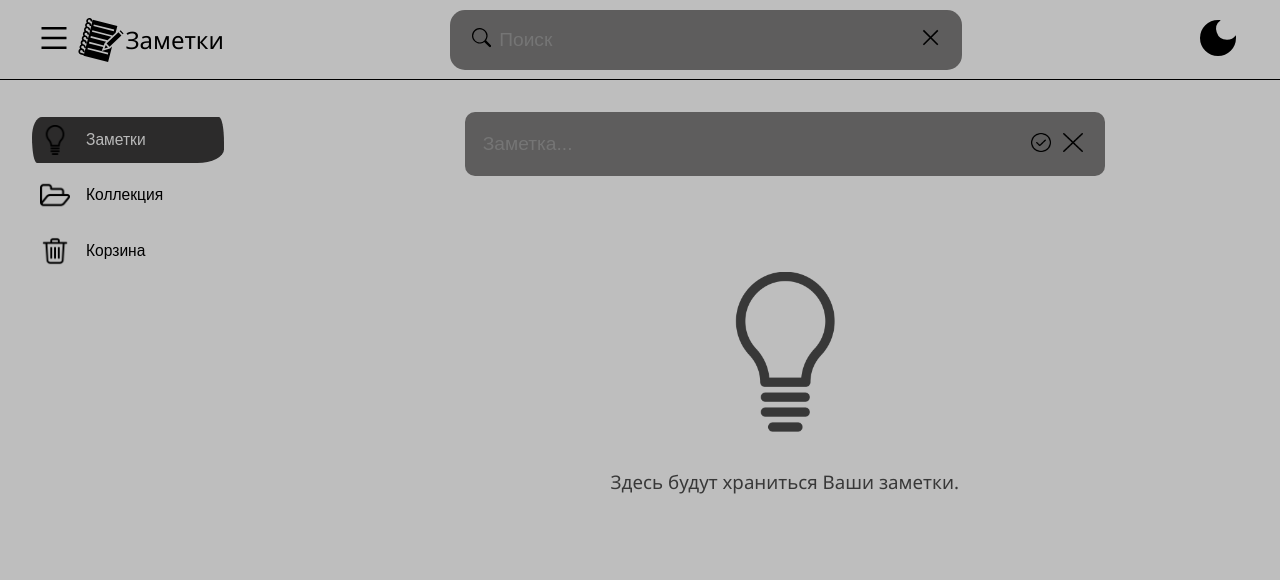
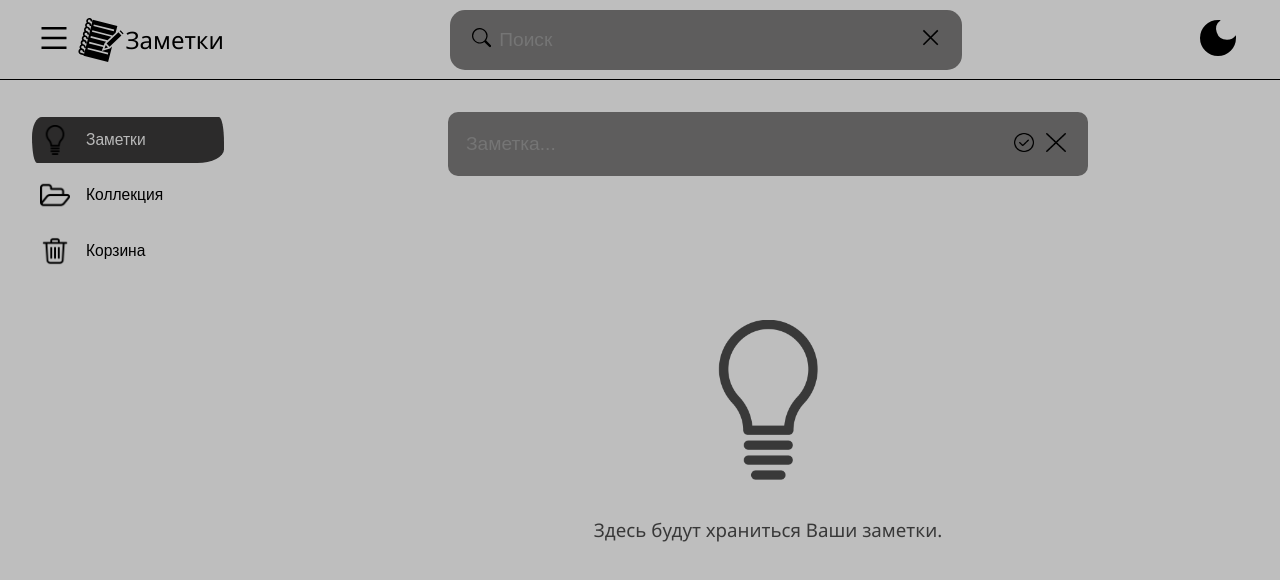
Before and after one commit to Evgenii-Buslaev/NotesAppReact, a React (Create React App) app: page / in a window 1280 px wide. Shown: the top 580 px of the page. Built offline with nearby package versions, Linux system fonts and the light colour scheme.

Commit message:
Replaced note array to App component

```diff
--- a/src/App.js
+++ b/src/App.js
@@ -2,20 +2,41 @@ import "./App.css";
 import "./css/page.css";
 import "./css/reset.css";
 
+import { useState } from "react";
+import { v4 as uuidv4 } from "uuid";
+
 import Header from "./components/Header";
 import Menu from "./components/Menu";
+import NoteInput from "./components/NoteInput";
 import NotesList from "./components/NotesList";
-import NoteInput from "./components/NoteInput";
 
 function App() {
+  const [notesList, setNotesList] = useState([]);
+  const [inputNote, setInputNote] = useState("");
+
+  function createNote(e) {
+    e.preventDefault();
+    setNotesList([...notesList, { text: inputNote, id: uuidv4() }]);
+    setInputNote("");
+  }
+
+  function changeInput(e) {
+    setInputNote(e.target.value);
+  }
+
   return (
     <div className="App">
       <Header />
       <main>
         <Menu />
-        <NotesList>
-          <NoteInput />
-        </NotesList>
+        <div>
+          <NoteInput
+            value={inputNote}
+            change={changeInput}
+            create={createNote}
+          />
+          <NotesList storage={notesList} />
+        </div>
       </main>
     </div>
   );
--- a/src/components/NoteInput.jsx
+++ b/src/components/NoteInput.jsx
@@ -3,16 +3,16 @@ import closeIcon from "../icons/note-input/close.png";
 
 import classes from "../css/components/NoteInput.module.css";
 
-function NoteInput({ change, add, value }) {
+function NoteInput({ change, create, value }) {
   return (
-    <form className={classes.noteInputCont} onSubmit={add}>
+    <form className={classes.noteInputCont} onSubmit={create}>
       <input
         type="sumbit"
         placeholder="Заметка..."
         onChange={change}
         value={value}
       ></input>
-      <button onClick={add}>
+      <button onClick={create}>
         <img src={confirmIcon} alt="confirm-button-icon" />
       </button>
       <button>
--- a/src/components/NotesList.jsx
+++ b/src/components/NotesList.jsx
@@ -1,11 +1,7 @@
-import { useState } from "react";
-import { v4 as uuidv4 } from "uuid";
-
 // styles
 import styles from "../css/components/NotesList.module.css";
 
 // components
-import NoteInput from "./NoteInput";
 import BackgroundOfEmptyList from "./BackgroundOfEmptyList";
 import Note from "./Note";
 
@@ -14,25 +10,11 @@ import notes from "../icons/menu/storage.png";
 /* import collection from "../icons//menu/collection.png";
 import recycleBin from "../icons//menu/recycle-bin.png"; */
 
-function NotesList() {
-  const [notesList, setNotesList] = useState([]);
-  const [inputNote, setInputNote] = useState("");
-
-  function createNote(e) {
-    e.preventDefault();
-    setNotesList([...notesList, { text: inputNote, id: uuidv4() }]);
-    setInputNote("");
-  }
-
-  function changeInput(e) {
-    setInputNote(e.target.value);
-  }
-
+function NotesList({ storage }) {
   return (
     <div className={styles.notesCont}>
-      <NoteInput change={changeInput} add={createNote} value={inputNote} />
-      {notesList.length ? (
-        notesList.map((elem) => (
+      {storage.length ? (
+        storage.map((elem) => (
           <Note text={elem.text} id={elem.id} key={elem.id} />
         ))
       ) : (
--- a/src/css/components/NoteInput.module.css
+++ b/src/css/components/NoteInput.module.css
@@ -6,7 +6,7 @@
   background-color: rgb(94, 93, 93);
   width: 50vw;
   padding: 1rem;
-  margin: auto;
+  margin: 2rem auto;
 }
 
 .noteInputCont input {
--- a/src/css/components/NotesList.module.css
+++ b/src/css/components/NotesList.module.css
@@ -1,4 +1,9 @@
 .notesCont {
-  margin: 2rem;
+  display: flex;
+  justify-content: center;
+  flex-wrap: wrap;
+  margin: 2rem 0;
+  padding: 1rem 0.2rem;
+  height: auto;
   width: 80vw;
 }
```
